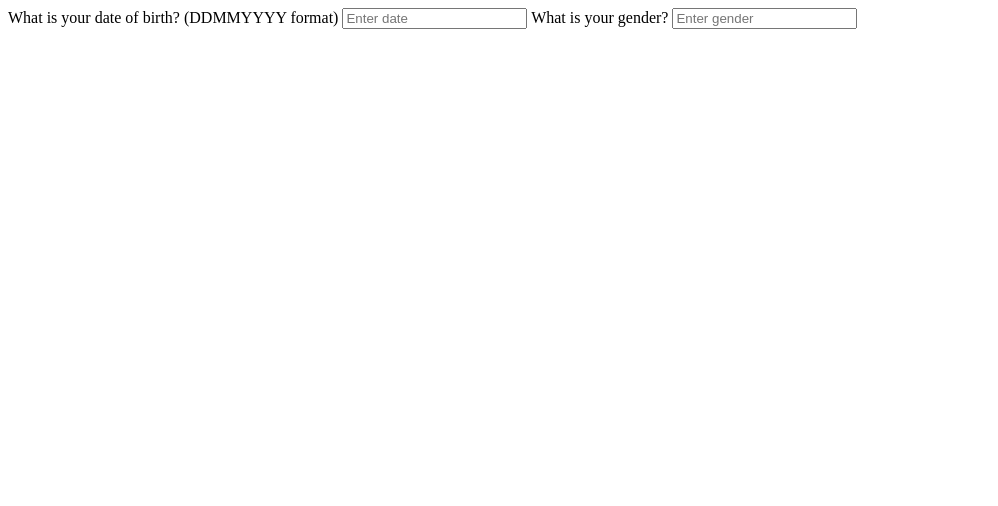
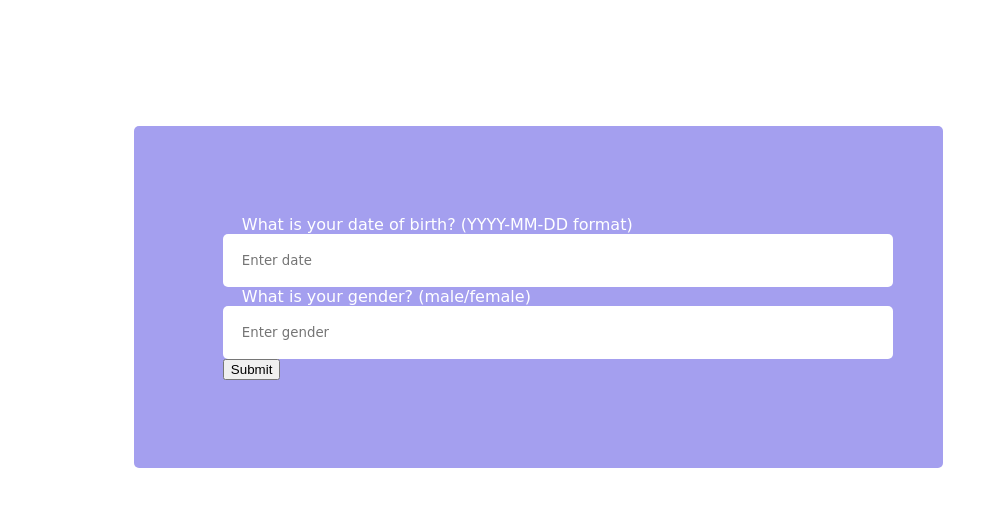
Before and after one commit to awuorm/week2-ip, a plain HTML site: page index.html in a window 1280 px wide. Shown: the whole page, without its empty margins (0-998 px from the left). Drawn offline with Linux system fonts and the light colour scheme.

Commit message:
added button to the form

```diff
--- a/index.css
+++ b/index.css
@@ -0,0 +1,33 @@
+form {
+    background-color: #a49fef;
+    border: none;
+    color: white;
+    padding: 7%;
+    text-decoration: none;
+    margin-top: 10%;
+    margin-left: 10%;
+    cursor: pointer;
+    border-radius: 5px;
+    width: 50%;
+    font-family: 'Gaegu', cursive;
+}
+
+label {
+    font-family: 'Gaegu', cursive;
+    padding: 3%;
+}
+
+input {
+    border-radius: 5px;
+    border: none;
+    padding: 3%;
+    width: 100%;
+    cursor: pointer;
+    font-family: 'Gaegu', cursive;
+}
+
+div {
+    font-family: 'Gaegu', cursive;
+    margin-left: 10%;
+    color: orchid;
+}
--- a/index.html
+++ b/index.html
@@ -10,10 +10,11 @@
 </head>
 <body>
     <form id="form">
-        <label>What is your date of birth? (DDMMYYYY format)</label>
-        <input type="text" placeholder="Enter date" id="Enter-date" onblur="getVal()"/>
-        <label>What is your gender? </label>
-        <input type="text" placeholder="Enter gender" id="Enter-gender" onblur="getVal()"/>
+        <label>What is your date of birth? (YYYY-MM-DD format)</label>
+        <input type="text" placeholder="Enter date" id="Enter-date" onfocus="this.value=''" onblur="getVal()"/>
+        <label>What is your gender? (male/female) </label>
+        <input type="text" placeholder="Enter gender" id="Enter-gender" onfocus="this.value=''" onblur="getVal()"/>
+        <button type="button">Submit</button>
     </form>
     <div id="output-name"></div>
 </body>
```
